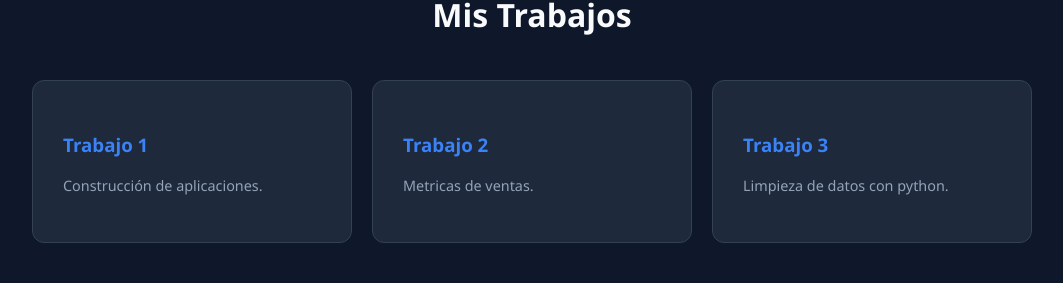
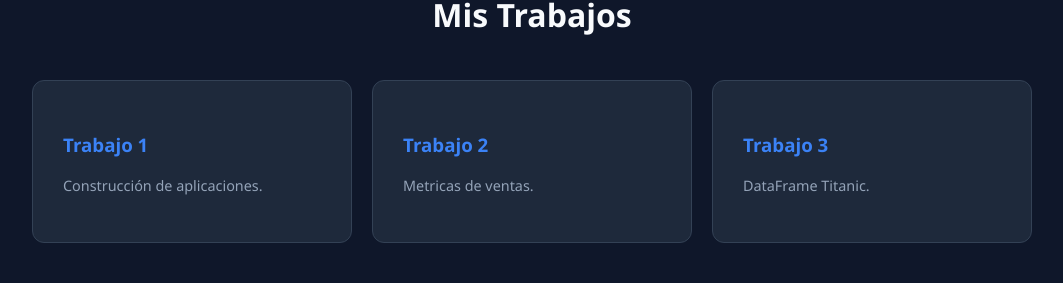
Before and after one commit to eduardosotogomez7/Java-Academy-AWS, a plain HTML site: page index.html in a window 1280 px wide. Shown: the part 517-800 px from the top of the page, without its empty margins (108-1171 px from the left). Drawn offline with Linux system fonts and the light colour scheme.

Commit message:
Agregado link a tarea 3

```diff
--- a/index.html
+++ b/index.html
@@ -189,10 +189,12 @@
                         <p>Metricas de ventas.</p>
                     </div>
                 </a>
-                <div class="card">
-                    <h3>Trabajo 3</h3>
-                    <p>Limpieza de datos con python.</p>
-                </div>
+                <a href="Tarea3.html" style="text-decoration:none;">
+                    <div class="card">
+                        <h3>Trabajo 3</h3>
+                        <p>DataFrame Titanic.</p>
+                    </div>
+                </a>
             </div>
         </section>
 
```
